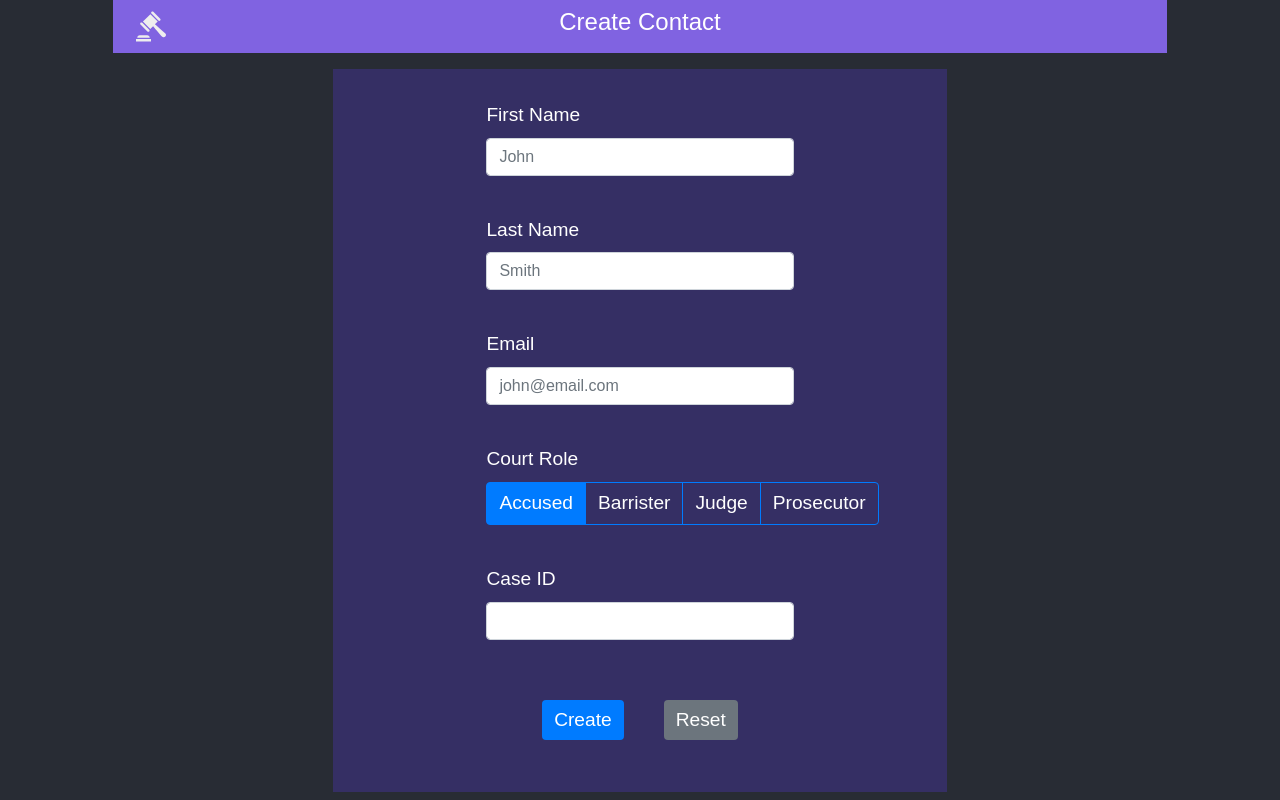
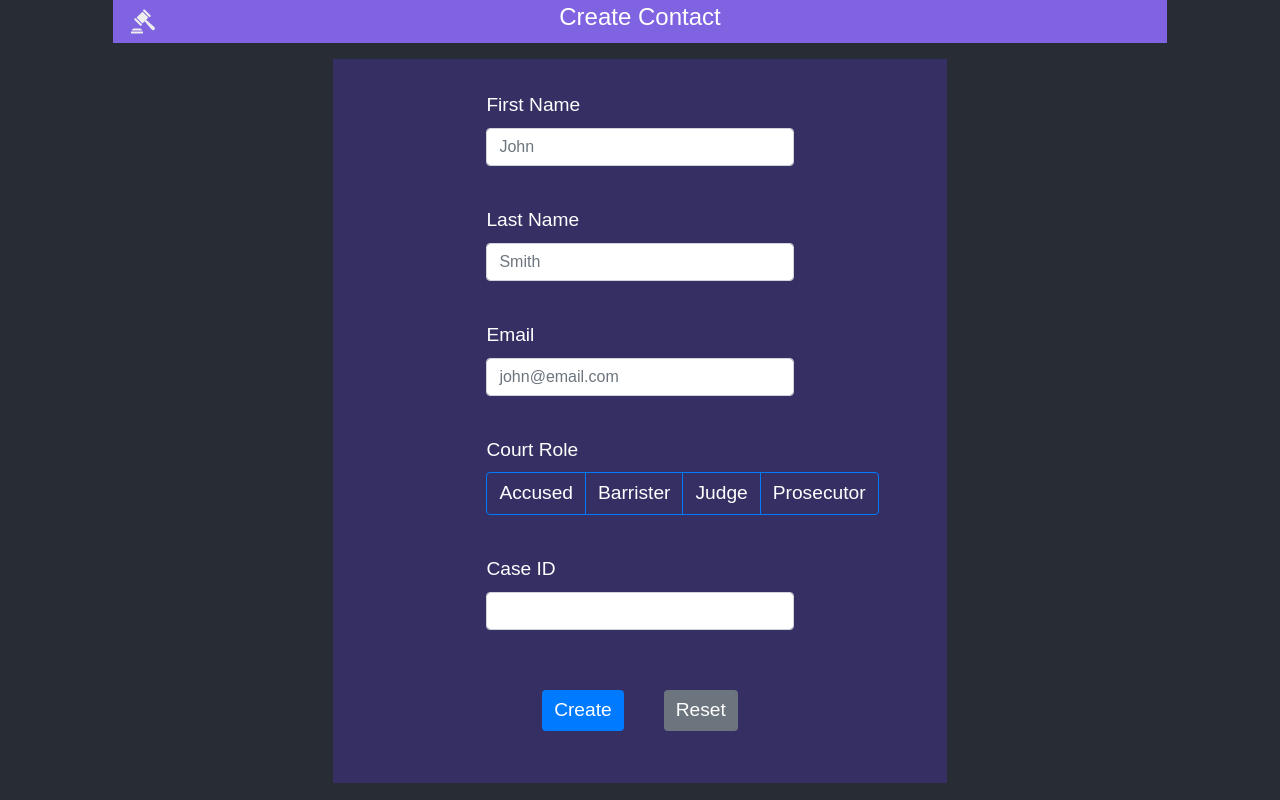
Before and after one commit to paulofernando/crm-client, a React (Create React App) app: page /contact/create in a window 1280 px wide. Built offline with nearby package versions, Linux system fonts and the light colour scheme.

Commit message:
Add reset form button click action. Change ToggleButtonGroup.

```diff
--- a/src/components/Header.jsx
+++ b/src/components/Header.jsx
@@ -10,7 +10,7 @@ class Header extends React.Component {
             <Row className="header">
                 <Col>
                     <Link to="/">
-                        <SVGIcon name="logo" width="30" />
+                        <SVGIcon name="logo" width="24" />
                     </Link>
                 </Col>
                 <Col><h4 className="headerTitle">{this.props.title}</h4></Col>
--- a/src/components/Style.css
+++ b/src/components/Style.css
@@ -147,6 +147,7 @@ div.prosecutor {
     white-space: nowrap;
     overflow: hidden;
     text-overflow: ellipsis;
+    font-style: italic;
   }
 
 /* -------------------------------- */
@@ -160,7 +161,7 @@ div.prosecutor {
 
 .header {
     background-color: #8063e1;
-    padding: .5em;
+    padding: .2em;
 }
 
 .headerTitle {
--- a/src/components/style.js
+++ b/src/components/style.js
@@ -53,10 +53,6 @@ export const BUTTON = styled(Button)`
   margin: 20px;
 `;
 
-export const TOGGLE = styled(ToggleButton)`
-  font-size: 1.2em;
-`;
-
 export const HEADER = styled(Header)`
   font-size: 1.2em;
   background-color: #3f58e3;
--- a/src/pages/case/court-case-form.jsx
+++ b/src/pages/case/court-case-form.jsx
@@ -75,7 +75,8 @@ const CreateCourtCaseForm = () => {
                   handleChange,
                   handleBlur,
                   handleSubmit,
-                  isSubmitting
+                  isSubmitting,
+                  resetForm
                 }) => (
                   <FORM onSubmit={handleSubmit} className="mx-auto">
                     <Form.Group controlId="formTitle">
@@ -159,7 +160,7 @@ const CreateCourtCaseForm = () => {
                       >
                         Create
                       </BUTTON>
-                      <BUTTON disabled={isSubmitting} variant="secondary">
+                      <BUTTON disabled={isSubmitting} variant="secondary" onClick={() => resetForm()}>
                         Reset
                       </BUTTON>
                     </div>
--- a/src/pages/contact/contact-form.jsx
+++ b/src/pages/contact/contact-form.jsx
@@ -1,11 +1,16 @@
 import React from "react";
-import { Form, ToggleButtonGroup } from "react-bootstrap";
+import {
+  Form,
+  ToggleButtonGroup,
+  ToggleButton,
+  ButtonToolbar
+} from "react-bootstrap";
 import { Formik } from "formik";
 import gql from "graphql-tag";
 import { Mutation } from "@apollo/react-components";
-import '../../App.css';
+import "../../App.css";
 
-import { CONTAINER, FORM, BUTTON, TOGGLE } from "../../components/style";
+import { CONTAINER, FORM, BUTTON } from "../../components/style";
 import Header from "../../components/header";
 
 import { validContactSchema } from "../../validation";
@@ -40,23 +45,31 @@ const CREATE_CONTACT = gql`
 `;
 
 const CreateContactForm = () => {
+  let formValues = {
+    firstName: "",
+    lastName: "",
+    caseRole: "",
+    email: "",
+    caseId: ""
+  }
+
+  const [caseRole, setCaseRole] = React.useState();
+  const handleCaseRoleChange = (selectedValue) => {
+    console.log(selectedValue)
+    formValues.caseRole = selectedValue
+  }
   return (
     <div>
-      <Header title={"Create Contact"}/>
+      <Header title={"Create Contact"} />
       <CONTAINER>
         <Mutation mutation={CREATE_CONTACT}>
           {(createContact, { data }) => (
             <div>
               <Formik
-                initialValues={{
-                  firstName: "",
-                  lastName: "",
-                  caseRole: "Accused",
-                  email: "",
-                  caseId: ""
-                }}
+                initialValues={formValues}
                 validationSchema={validContactSchema}
                 onSubmit={(values, { setSubmitting, resetForm }) => {
+                  console.log(values)
                   createContact({
                     variables: {
                       firstName: values.firstName,
@@ -79,7 +92,8 @@ const CreateContactForm = () => {
                   handleChange,
                   handleBlur,
                   handleSubmit,
-                  isSubmitting
+                  isSubmitting,
+                  resetForm
                 }) => (
                   <FORM onSubmit={handleSubmit} className="mx-auto">
                     <Form.Group controlId="formFirstName">
@@ -123,7 +137,9 @@ const CreateContactForm = () => {
                         onChange={handleChange}
                         onBlur={handleBlur}
                         value={values.email}
-                        className={touched.email && errors.email ? "error" : null}
+                        className={
+                          touched.email && errors.email ? "error" : null
+                        }
                       />
                       {touched.email && errors.email ? (
                         <div className="error-message">{errors.email}</div>
@@ -131,20 +147,36 @@ const CreateContactForm = () => {
                     </Form.Group>
                     <Form.Group controlId="formEmail">
                       <Form.Label>Court Role</Form.Label>
-                      <ToggleButtonGroup type="checkbox" value={values.caseRole}>
-                        <TOGGLE variant="outline-primary" value={"Accused"}>
-                          Accused
-                        </TOGGLE>
-                        <TOGGLE variant="outline-primary" value={"Barrister"}>
-                          Barrister
-                        </TOGGLE>
-                        <TOGGLE variant="outline-primary" value={"Judge"}>
-                          Judge
-                        </TOGGLE>
-                        <TOGGLE variant="outline-primary" value={"Prosecutor"}>
-                          Prosecutor
-                        </TOGGLE>
-                      </ToggleButtonGroup>
+                        <ToggleButtonGroup
+                          type="radio"
+                          name="caseRole"
+                          onChange={handleCaseRoleChange}
+                        >
+                          <ToggleButton
+                            variant="outline-primary"
+                            value={"Accused"}
+                          >
+                            Accused
+                          </ToggleButton>
+                          <ToggleButton
+                            variant="outline-primary"
+                            value={"Barrister"}
+                          >
+                            Barrister
+                          </ToggleButton>
+                          <ToggleButton
+                            variant="outline-primary"
+                            value={"Judge"}
+                          >
+                            Judge
+                          </ToggleButton>
+                          <ToggleButton
+                            variant="outline-primary"
+                            value={"Prosecutor"}
+                          >
+                            Prosecutor
+                          </ToggleButton>
+                        </ToggleButtonGroup>
                     </Form.Group>
 
                     <Form.Group controlId="formCourtCaseId">
@@ -172,7 +204,11 @@ const CreateContactForm = () => {
                       >
                         Create
                       </BUTTON>
-                      <BUTTON disabled={isSubmitting} variant="secondary">
+                      <BUTTON
+                        disabled={isSubmitting}
+                        variant="secondary"
+                        onClick={() => resetForm()}
+                      >
                         Reset
                       </BUTTON>
                     </div>
```
